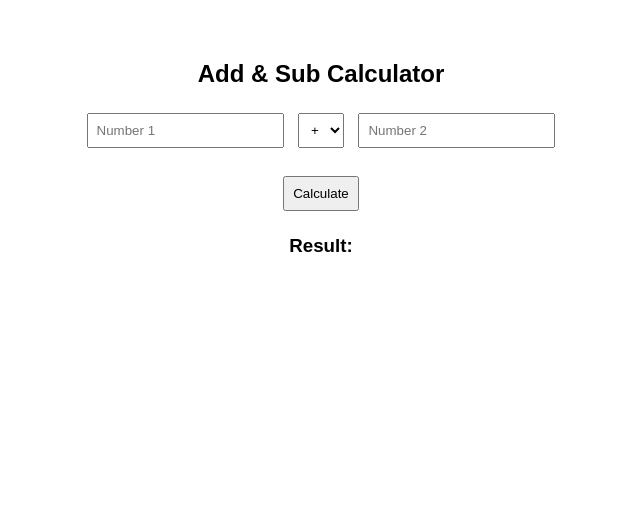
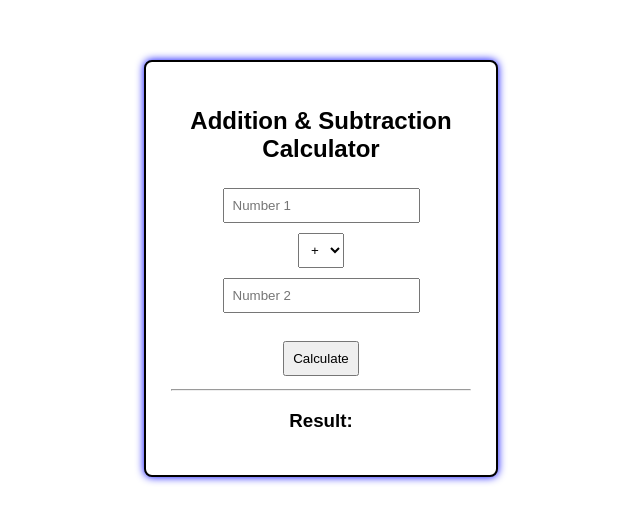
Before and after one commit to Sampath-kmr/calculator, a plain HTML site: page index.html in a window 1280 px wide. Shown: the whole page, without its empty margins (319-959 px from the left). Drawn offline with Linux system fonts and the light colour scheme.

Commit message:
Add files via upload

```diff
--- a/index.html
+++ b/index.html
@@ -4,33 +4,48 @@
     <title>Simple Calculator</title>
     <style>
         body {
+            font-family: Arial;
             text-align: center;
-            font-family: Arial;
+            display: flex;
+            justify-content: center;
             margin-top: 60px;
         }
         input, select, button {
             padding: 8px;
             margin: 5px;
         }
+        .calculator {
+            border: 2px solid black;
+            box-shadow: 0px 0px 8px blue;
+            padding: 25px;
+            text-align: center;
+            background: white;
+            border-radius: 8px;   /* optional */
+            width: 300px;
+        }
+
     </style>
 </head>
 <body>
-
-    <h2>Add & Sub Calculator</h2>
-
+    <div class="calculator">
+        <h2>Addition & Subtraction Calculator</h2>
         <input type="number" id="num1" placeholder="Number 1" required>
-
+        <br>
         <select id="operation">
             <option value="add">+</option>
             <option value="sub">-</option>
         </select>
-
+        <br>
         <input type="number" id="num2" placeholder="Number 2" required>
         <br><br>
 
         <button onclick="calculate()">Calculate</button>
+<hr>
+        <h3 id="result">Result:</h3>
 
-    <h3 id="result">Result:</h3>
+    </div>
+
+
 
     <script>
         function calculate() {
```
Lines whose indentation alone changed are shown as unchanged.
